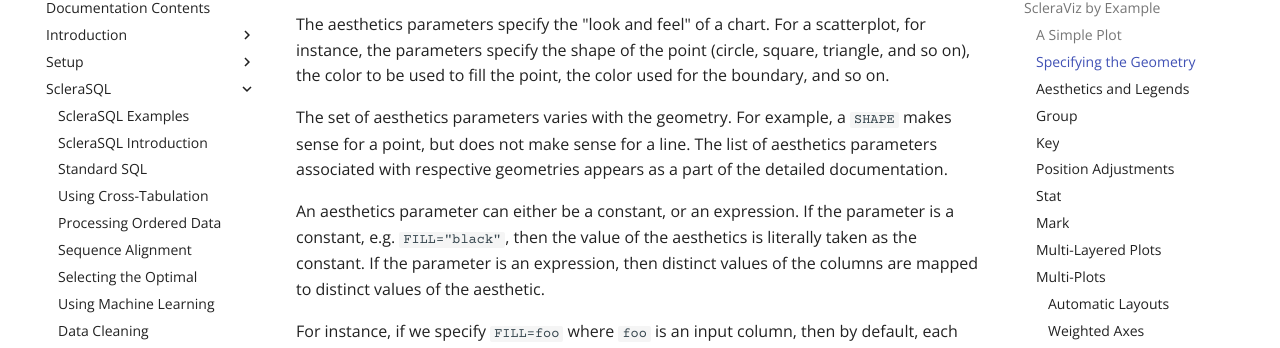
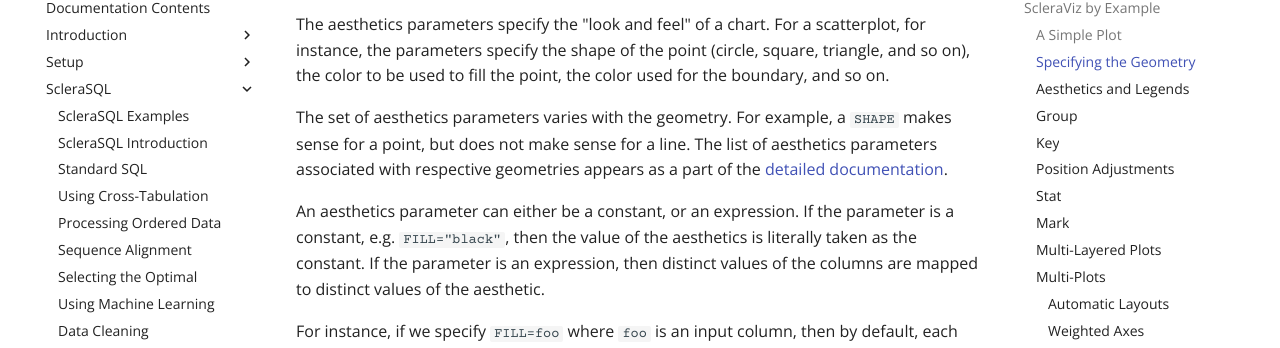
Before and after one commit to scleradb/scleradb.github.io, an MkDocs documentation site: the page built from docsrc/sclerasql/visualization.md, in a window 1280 px wide and 900 px high, scrolled down 5545 px. Shown: the part 154-502 px from the top of the window. Built offline with MkDocs 1.6.1 and Material for MkDocs 9.7.7, drawn with Linux system fonts in a browser that asks for light colours; some of the changed lines change nothing that is shown.

Commit message:
Added link

```diff
--- a/docsrc/sclerasql/visualization.md
+++ b/docsrc/sclerasql/visualization.md
@@ -137,7 +137,7 @@ A full list of the supported geometries appears as a part of the [detailed docum
 
 The aesthetics parameters specify the "look and feel" of a chart. For a scatterplot, for instance, the parameters specify the shape of the point (circle, square, triangle, and so on), the color to be used to fill the point, the color used for the boundary, and so on.
 
-The set of aesthetics parameters varies with the geometry. For example, a `SHAPE` makes sense for a point, but does not make sense for a line. The list of aesthetics parameters associated with respective geometries appears as a part of the detailed documentation.
+The set of aesthetics parameters varies with the geometry. For example, a `SHAPE` makes sense for a point, but does not make sense for a line. The list of aesthetics parameters associated with respective geometries appears as a part of the [detailed documentation](#aesthetics-scales-and-legends).
 
 An aesthetics parameter can either be a constant, or an expression. If the parameter is a constant, e.g. `FILL="black"`, then the value of the aesthetics is literally taken as the constant. If the parameter is an expression, then distinct values of the columns are mapped to distinct values of the aesthetic.
 
```
